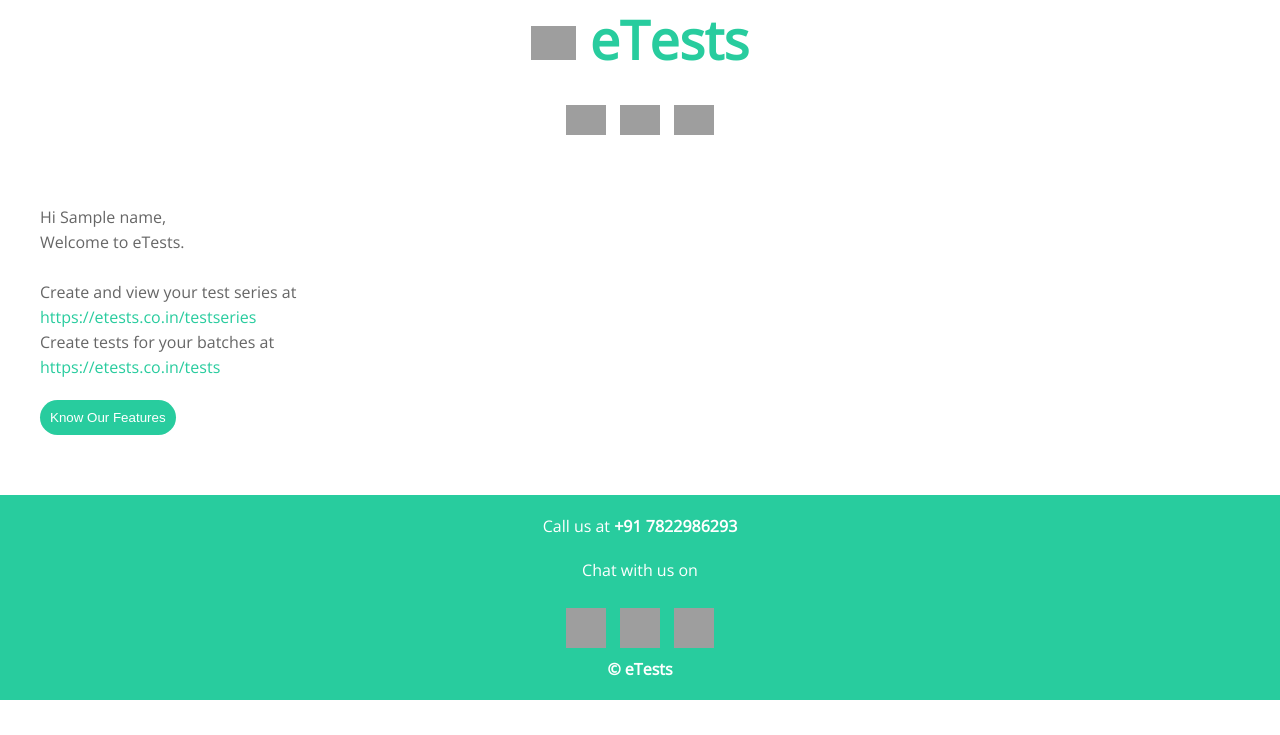
After one commit to etests/etests-django, a Django app: template templates/registration/institute.html in a window 1280 px wide. The commit adds this page. Shown: the top 735 px of the page. Run offline with Django 3.2, Linux system fonts and the light colour scheme; the template is opened without the code that fills it: most values are stand-ins (such as "Sample title", 1, 10 or a date in 2020); parts of the project's set-up code (start-up, migrations or seed data) failed here and were passed over; grey boxes are pictures that could not be loaded.

Commit message:
Separate emails for institute and student register

```diff
--- a/api/views.py
+++ b/api/views.py
@@ -80,7 +80,10 @@ class RegisterView(CreateAPIView):
         send_email(
             user.email,
             render_to_string("registration/subject.txt"),
-            render_to_string("registration/body.html", context={"name": user.name, "title": "eTests"}),
+            render_to_string(
+                f"registration/{'student' if user.is_student else 'institute'}.html",
+                context={"name": user.name, "title": "eTests"},
+            ),
         )
 
         return Response(
--- a/templates/base.html
+++ b/templates/base.html
@@ -27,7 +27,7 @@
         font-weight: 700;
         color: #28cc9e;
       }
-      #social img{
+      #social img {
         width: 40px;
         margin: 5px;
       }
@@ -56,13 +56,26 @@
         text-align: center;
         margin: auto;
       }
-      #content a{
+      #content a {
         text-decoration: none;
-        color:#28cc9e;
+        color: #28cc9e;
       }
       #contact a {
         text-decoration: none;
         color: #fff;
+      }
+      .btn {
+        background-color: #28cc9e;
+        color: white;
+        border: 0;
+        border-radius: 50px;
+        min-width: 100px;
+        padding: 10px;
+        margin: 20px 0;
+        cursor: pointer;
+      }
+      .btn:hover {
+        background-color: #1faf86;
       }
     </style>
   </head>
@@ -72,10 +85,15 @@
       eTests
     </div>
     <div id="social">
-      <a href="https://facebook.com/etests.co.in/"><img src="https://etests.co.in/img/fb.png"></a>
-      <a href="https://www.youtube.com/channel/UCfl33j58ZmnoOh4VW01yz4w"><img src="https://etests.co.in/img/youtube.png"></a>
-      <a href="https://twitter.com/etests"><img src="https://etests.co.in/img/twitter.png"></a>
-
+      <a href="https://facebook.com/etests.co.in/"
+        ><img src="https://etests.co.in/img/fb.png"
+      /></a>
+      <a href="https://www.youtube.com/channel/UCfl33j58ZmnoOh4VW01yz4w"
+        ><img src="https://etests.co.in/img/youtube.png"
+      /></a>
+      <a href="https://twitter.com/etests"
+        ><img src="https://etests.co.in/img/twitter.png"
+      /></a>
     </div>
 
     <div id="content">
--- /dev/null
+++ b/templates/registration/institute.html
@@ -0,0 +1,25 @@
+{% extends 'base.html' %}
+
+{% block content %}
+
+Hi {{name}}, <br />
+Welcome to eTests. <br /><br />
+Create and view your test series at<br />
+<a href="https://etests.co.in/testseries" target="_blank"
+  >https://etests.co.in/testseries</a
+>
+<br />
+Create tests for your batches at<br />
+<a href="https://etests.co.in/tests" target="_blank"
+  >https://etests.co.in/tests</a
+>
+<br />
+
+<button
+  class="btn"
+  onclick="document.location='https://docs.google.com/presentation/d/1IGc7AAcnFbrjmlRuii7fGDBvn_6tUy1sp-NHGL2hZ7o/edit?usp=sharing'"
+>
+  Know Our Features
+</button>
+
+{% endblock %}
```
Also changed, not shown: etests/settings.py (+8 -12 lines), templates/registration/student.html (renamed from templates/registration/body.html).
